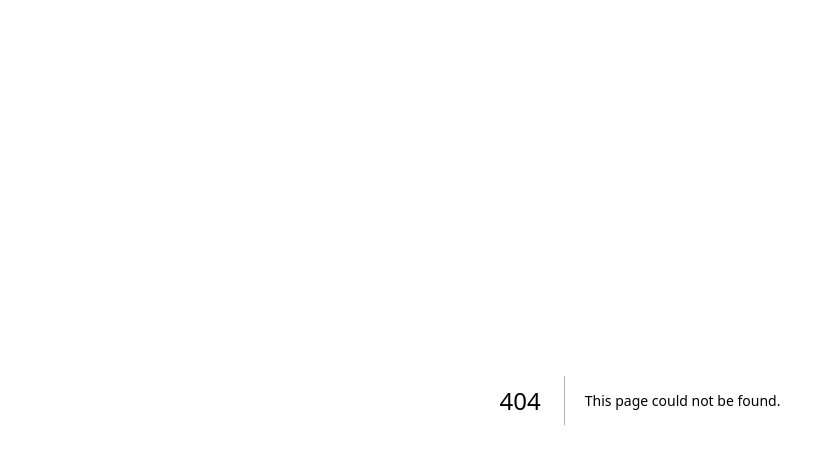
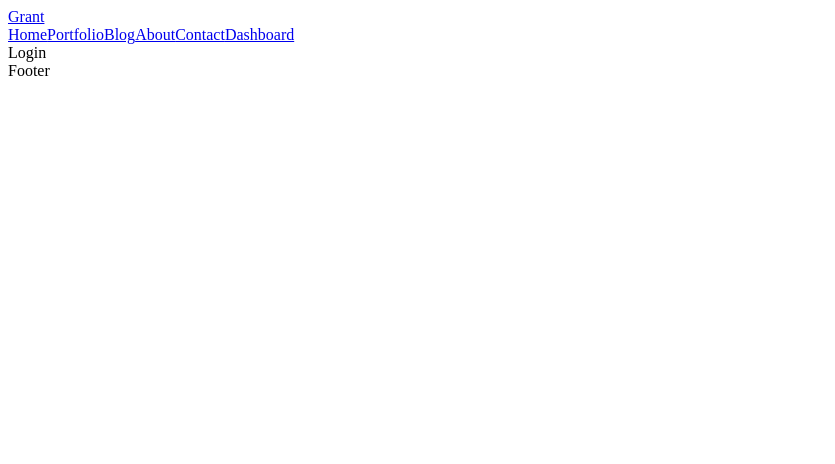
Before and after one commit to GrantLicata/Portfolio, a Next.js app: page /dashboard/login in a window 1280 px wide. Before the commit this address had no page. Shown: the top 464 px of the page, without its empty margins (0-835 px from the left). Built offline with nearby package versions, Linux system fonts and the light colour scheme.

Commit message:
Navbar link preparation

```diff
--- /dev/null
+++ b/src/app/dashboard/(auth)/login/page.jsx
@@ -0,0 +1,7 @@
+import React from "react";
+
+const Login = () => {
+  return <div>Login</div>;
+};
+
+export default Login;
--- a/src/app/layout.js
+++ b/src/app/layout.js
@@ -1,17 +1,27 @@
-import './globals.css'
-import { Inter } from 'next/font/google'
+import "./globals.css";
+import { Inter } from "next/font/google";
+import Navbar from "@/components/navbar/Navbar";
+import Footer from "@/components/footer/Footer";
 
-const inter = Inter({ subsets: ['latin'] })
+const inter = Inter({ subsets: ["latin"] });
 
 export const metadata = {
-  title: 'Create Next App',
-  description: 'Generated by create next app',
-}
+  title: "Create Next App",
+  description: "Generated by create next app",
+};
 
 export default function RootLayout({ children }) {
   return (
     <html lang="en">
-      <body className={inter.className}>{children}</body>
+      <body>
+        <Navbar />
+        {children}
+        <Footer />
+      </body>
     </html>
-  )
+  );
 }
+
+// Notes:
+// - This is a parent component.
+// - All code placed into the return function will be provided to all pages.
--- /dev/null
+++ b/src/components/footer/Footer.jsx
@@ -0,0 +1,7 @@
+import React from "react";
+
+const Footer = () => {
+  return <div>Footer</div>;
+};
+
+export default Footer;
--- /dev/null
+++ b/src/components/navbar/Navbar.jsx
@@ -0,0 +1,52 @@
+import Link from "next/link";
+import React from "react";
+
+const links = [
+  {
+    id: 1,
+    title: "Home",
+    url: "/",
+  },
+  {
+    id: 2,
+    title: "Portfolio",
+    url: "/portfolio",
+  },
+  {
+    id: 3,
+    title: "Blog",
+    url: "/blog",
+  },
+  {
+    id: 4,
+    title: "About",
+    url: "/about",
+  },
+  {
+    id: 5,
+    title: "Contact",
+    url: "/contact",
+  },
+  {
+    id: 6,
+    title: "Dashboard",
+    url: "/dashboard",
+  },
+];
+
+const Navbar = () => {
+  return (
+    <div>
+      <Link href="/">Grant</Link>
+      <div>
+        {links.map((link) => (
+          <Link key={link.id} href={link.url}>
+            {link.title}
+          </Link>
+        ))}
+      </div>
+    </div>
+  );
+};
+
+export default Navbar;
```
Also changed, not shown: src/app/dashboard/(auth)/register/page.jsx (added, +7 -0 lines), src/app/dashboard/analytics/page.jsx (added, +7 -0 lines), src/app/dashboard/logs/page.jsx (added, +7 -0 lines), src/app/dashboard/settings/page.jsx (added, +7 -0 lines), src/app/dashboard/users/page.jsx (added, +7 -0 lines), src/app/portfolio/[category]/page.jsx (added, +7 -0 lines).
